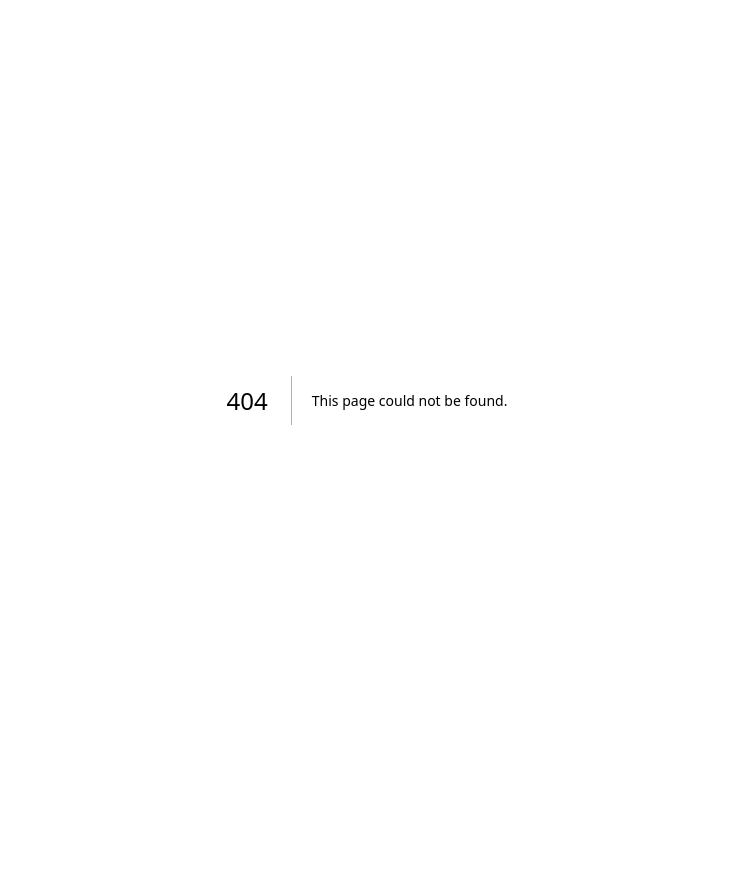
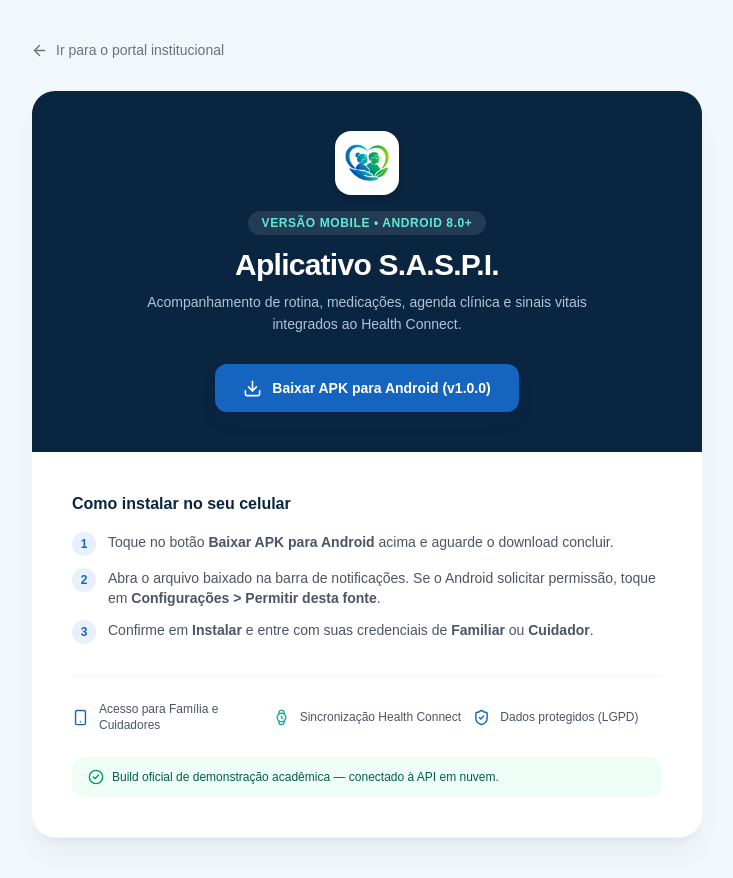
Before and after one commit to MiguelHelen/S.A.S.P.I-Sistema-de-Acompanhamento-de-Saude-para-Pessoas-Idosas-, a Next.js app: page /baixar in a window 1280 px wide. Before the commit this address had no page. Shown: the whole page, without its empty margins (273-1006 px from the left). Before the commit the page ends 800 px from the top, so only its background shows below. Built offline with nearby package versions, Linux system fonts and the light colour scheme.

Commit message:
feat(web): adiciona pagina nao listada para download do aplicativo android

```diff
--- /dev/null
+++ b/src/app/baixar/page.tsx
@@ -0,0 +1,140 @@
+import type { Metadata } from "next";
+import Image from "next/image";
+import Link from "next/link";
+import {
+  ArrowLeft,
+  Download,
+  ShieldCheck,
+  Smartphone,
+  Watch,
+  CheckCircle2,
+} from "lucide-react";
+
+export const metadata: Metadata = {
+  title: "Baixar Aplicativo Android | S.A.S.P.I.",
+  description: "Instalação oficial do aplicativo móvel S.A.S.P.I. para Android.",
+  robots: {
+    index: false,
+    follow: false,
+  },
+};
+
+// Substitua pelo link do GitHub Releases ou mantenha "/saspi.apk" se colocar na pasta public/
+const APK_DOWNLOAD_URL = "/saspi.apk";
+
+export default function BaixarAppPage() {
+  return (
+    <main className="min-h-screen bg-[#F2F7FB] px-4 py-10 md:px-8">
+      <div className="mx-auto max-w-2xl">
+        <Link
+          href="/"
+          className="inline-flex items-center gap-2 text-sm font-medium text-gray-500 transition hover:text-[#1565C0]"
+        >
+          <ArrowLeft size={17} />
+          Ir para o portal institucional
+        </Link>
+
+        <div className="mt-6 overflow-hidden rounded-3xl border border-gray-100 bg-white shadow-xl shadow-blue-950/5">
+          {/* Cabeçalho */}
+          <div className="bg-[#0A2540] px-8 py-10 text-center text-white">
+            <div className="mx-auto flex h-16 w-16 items-center justify-center rounded-2xl bg-white p-2.5 shadow-md">
+              <Image
+                src="/logosemtexto.png"
+                alt="S.A.S.P.I."
+                width={44}
+                height={44}
+                className="h-full w-full object-contain"
+              />
+            </div>
+
+            <span className="mt-4 inline-block rounded-full bg-white/10 px-3.5 py-1 text-xs font-semibold tracking-wider text-[#5EEAD4] uppercase">
+              Versão Mobile • Android 8.0+
+            </span>
+
+            <h1 className="mt-3 text-2xl font-bold tracking-tight sm:text-3xl">
+              Aplicativo S.A.S.P.I.
+            </h1>
+            <p className="mx-auto mt-2 max-w-md text-sm leading-relaxed text-blue-100/80">
+              Acompanhamento de rotina, medicações, agenda clínica e sinais
+              vitais integrados ao Health Connect.
+            </p>
+
+            <div className="mt-7">
+              <a
+                href={APK_DOWNLOAD_URL}
+                download="SASPI-Mobile-v1.0.0.apk"
+                className="inline-flex items-center justify-center gap-2.5 rounded-xl bg-[#1565C0] px-7 py-3.5 text-sm font-semibold text-white shadow-lg shadow-blue-950/30 transition hover:-translate-y-0.5 hover:bg-[#1976D2]"
+              >
+                <Download size={19} />
+                Baixar APK para Android (v1.0.0)
+              </a>
+            </div>
+          </div>
+
+          {/* Instruções de instalação */}
+          <div className="p-8 sm:p-10">
+            <h2 className="text-base font-semibold text-[#0A2540]">
+              Como instalar no seu celular
+            </h2>
+
+            <ol className="mt-4 space-y-3 text-sm text-gray-600">
+              <li className="flex items-start gap-3">
+                <span className="flex h-6 w-6 shrink-0 items-center justify-center rounded-full bg-[#E8F1FB] text-xs font-bold text-[#1565C0]">
+                  1
+                </span>
+                <span>
+                  Toque no botão <strong>Baixar APK para Android</strong> acima e
+                  aguarde o download concluir.
+                </span>
+              </li>
+              <li className="flex items-start gap-3">
+                <span className="flex h-6 w-6 shrink-0 items-center justify-center rounded-full bg-[#E8F1FB] text-xs font-bold text-[#1565C0]">
+                  2
+                </span>
+                <span>
+                  Abra o arquivo baixado na barra de notificações. Se o Android
+                  solicitar permissão, toque em{" "}
+                  <strong>Configurações &gt; Permitir desta fonte</strong>.
+                </span>
+              </li>
+              <li className="flex items-start gap-3">
+                <span className="flex h-6 w-6 shrink-0 items-center justify-center rounded-full bg-[#E8F1FB] text-xs font-bold text-[#1565C0]">
+                  3
+                </span>
+                <span>
+                  Confirme em <strong>Instalar</strong> e entre com suas
+                  credenciais de <strong>Familiar</strong> ou{" "}
+                  <strong>Cuidador</strong>.
+                </span>
+              </li>
+            </ol>
+
+            {/* Recursos incluídos */}
+            <div className="mt-8 grid gap-3 border-t border-gray-100 pt-6 sm:grid-cols-3">
+              <div className="flex items-center gap-2.5 text-xs font-medium text-gray-600">
+                <Smartphone size={17} className="shrink-0 text-[#1565C0]" />
+                <span>Acesso para Família e Cuidadores</span>
+              </div>
+              <div className="flex items-center gap-2.5 text-xs font-medium text-gray-600">
+                <Watch size={17} className="shrink-0 text-[#26A69A]" />
+                <span>Sincronização Health Connect</span>
+              </div>
+              <div className="flex items-center gap-2.5 text-xs font-medium text-gray-600">
+                <ShieldCheck size={17} className="shrink-0 text-[#1565C0]" />
+                <span>Dados protegidos (LGPD)</span>
+              </div>
+            </div>
+
+            <div className="mt-6 flex items-center gap-2 rounded-xl bg-emerald-50/80 px-4 py-3 text-xs text-emerald-800">
+              <CheckCircle2 size={16} className="shrink-0 text-emerald-600" />
+              <span>
+                Build oficial de demonstração acadêmica — conectado à API em
+                nuvem.
+              </span>
+            </div>
+          </div>
+        </div>
+      </div>
+    </main>
+  );
+}
```
